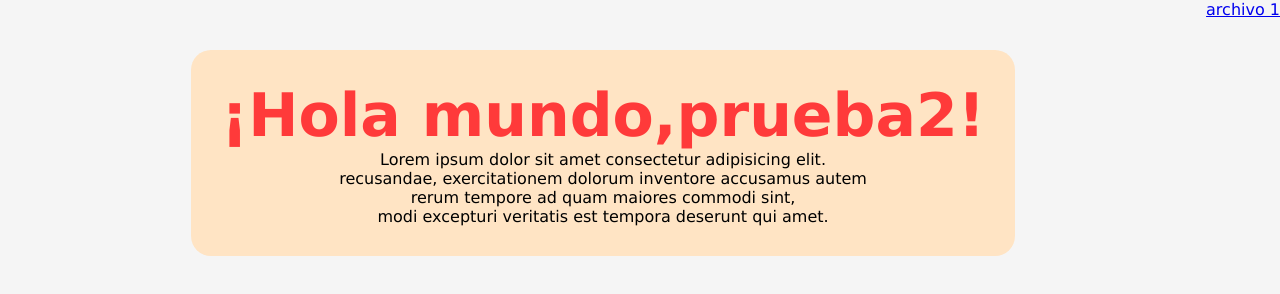
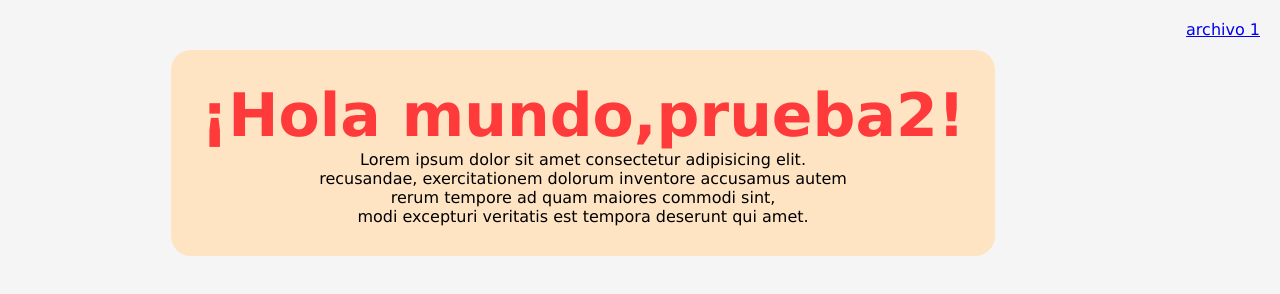
Before and after one commit to AnaMaria-22/Taller-Git-GitHub--Clase-8, a plain HTML site: page index.html in a window 1280 px wide. Drawn offline with Linux system fonts and the light colour scheme.

Commit message:
añadi cidigo al css

```diff
--- a/css/style.css
+++ b/css/style.css
@@ -28,7 +28,8 @@ p{
     background-color: transparent;
 }
 
-.archivo1{
+.archivouno{
     text-align: center;
-    position: inherit;
+    padding: 20px;
+    text-decoration: none;
 }
--- a/index.html
+++ b/index.html
@@ -4,7 +4,6 @@
     <meta charset="UTF-8">
     <meta name="viewport" content="width=device-width, initial-scale=1.0">
     <title>Document</title>
-
     <!--Estilos-->
     <link rel="stylesheet" href="css/style.css">
 </head>
@@ -16,7 +15,7 @@
             <br>rerum tempore ad quam maiores commodi sint,
             <br>modi excepturi veritatis est tempora deserunt qui amet.</p>
     </main>
-    <section class="archivo1">
+    <section class="archivouno">
         <a href="otraCarpeta/archivo-1.html">archivo 1</a>
     </section>
 </body>
```
